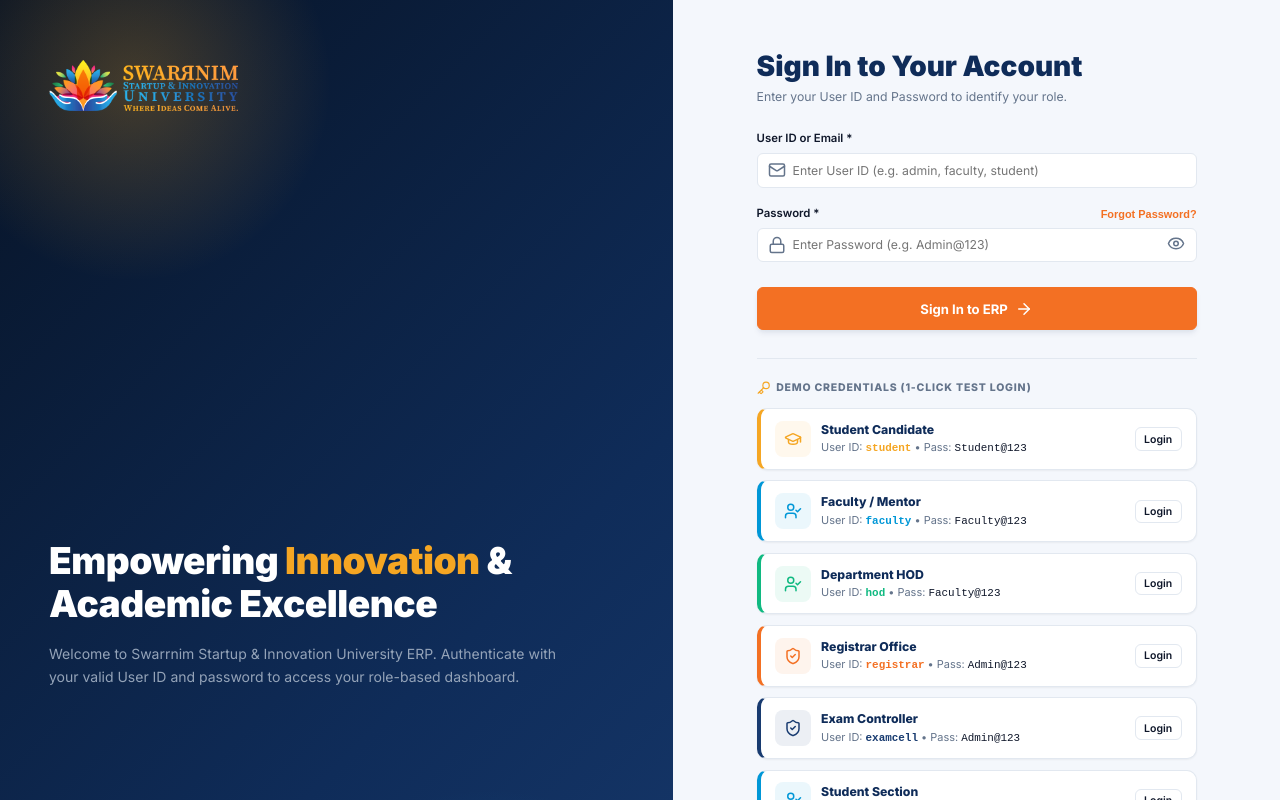
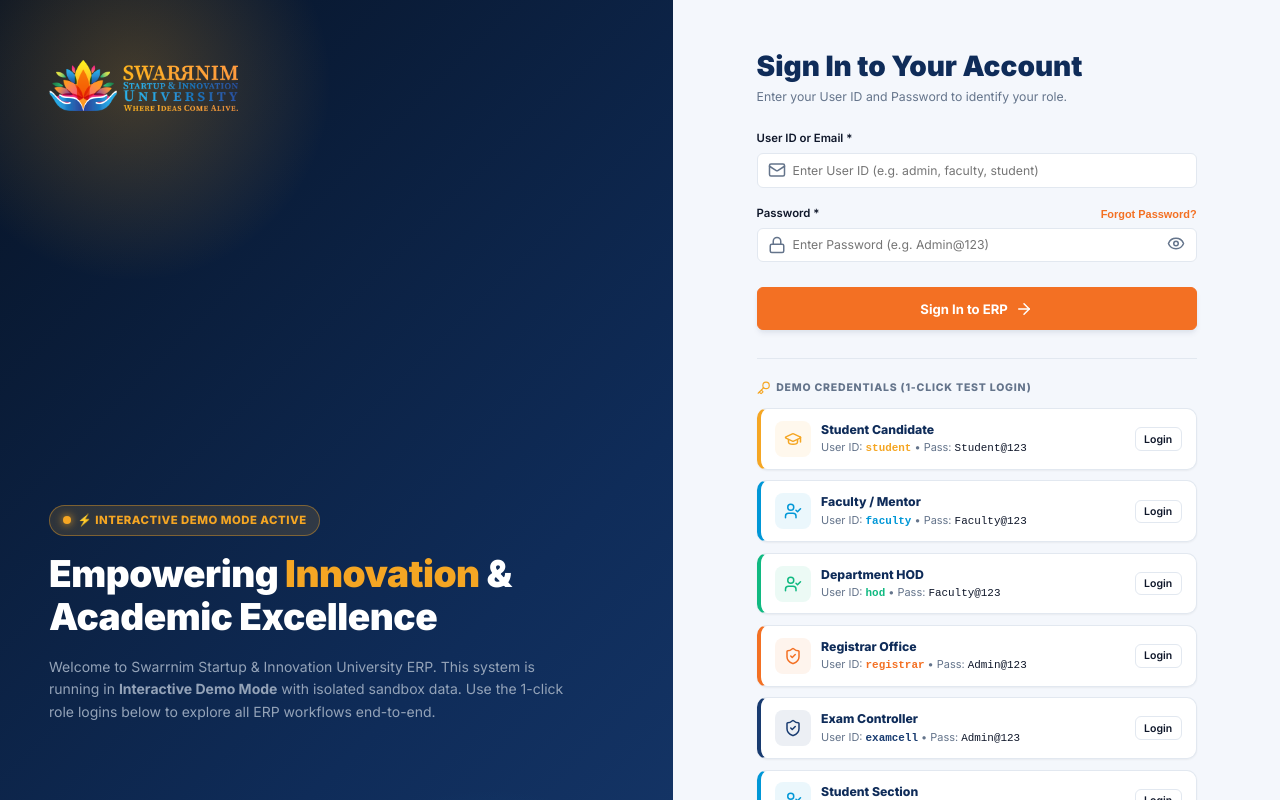
Before and after one commit to Jigspahir/SSIU_ERP-JIGAR, a React (Vite) app: page / in a window 1280 px wide. Shown: the top 800 px of the page. Built offline with nearby package versions, Linux system fonts and the light colour scheme.

Commit message:
Add interactive DEMO MODE banners, indicators, and sandbox controls across SSIU ERP

```diff
--- a/src/components/layout/Sidebar.tsx
+++ b/src/components/layout/Sidebar.tsx
@@ -198,13 +198,37 @@ export const Sidebar: React.FC<SidebarProps> = ({
               alignItems: 'center',
               justifyContent: 'center',
               cursor: 'pointer',
-              transition: 'background var(--transition-fast)'
+              transition: 'all var(--transition-fast)'
             }}
-            title={collapsed ? 'Expand Sidebar' : 'Collapse Sidebar'}
+            title={collapsed ? "Expand Sidebar" : "Collapse Sidebar"}
           >
             {collapsed ? <ChevronRight size={18} /> : <ChevronLeft size={18} />}
           </button>
         </div>
+
+        {!collapsed && (
+          <div
+            style={{
+              margin: '0.6rem 1.25rem 0.2rem 1.25rem',
+              padding: '0.35rem 0.75rem',
+              backgroundColor: 'rgba(245,166,35,0.12)',
+              border: '1px solid rgba(245,166,35,0.3)',
+              borderRadius: 'var(--radius-full)',
+              color: 'var(--brand-gold)',
+              fontSize: '0.6875rem',
+              fontWeight: 800,
+              letterSpacing: '0.5px',
+              textTransform: 'uppercase',
+              display: 'flex',
+              alignItems: 'center',
+              justifyContent: 'center',
+              gap: '0.4rem'
+            }}
+          >
+            <span style={{ width: '6px', height: '6px', borderRadius: '50%', backgroundColor: '#F5A623', boxShadow: '0 0 6px #F5A623' }}></span>
+            <span>⚡ DEMO MODE ACTIVE</span>
+          </div>
+        )}
 
         <div style={{ flex: 1, overflowY: 'auto', padding: collapsed ? '1rem 0.5rem' : '1.25rem 1rem' }}>
           {categories.map(cat => {
--- a/src/components/layout/Topbar.tsx
+++ b/src/components/layout/Topbar.tsx
@@ -95,6 +95,28 @@ export const Topbar: React.FC<TopbarProps> = ({ activeTab, setActiveTab, mobileO
       </div>
 
       <div style={{ display: 'flex', alignItems: 'center', gap: '0.75rem' }}>
+        {/* DEMO MODE Indicator Badge */}
+        <div
+          style={{
+            display: 'inline-flex',
+            alignItems: 'center',
+            gap: '0.4rem',
+            backgroundColor: 'rgba(245, 166, 35, 0.12)',
+            border: '1px solid rgba(245, 166, 35, 0.4)',
+            color: '#D97706',
+            fontSize: '0.75rem',
+            fontWeight: 800,
+            padding: '0.35rem 0.75rem',
+            borderRadius: 'var(--radius-full)',
+            letterSpacing: '0.5px',
+            textTransform: 'uppercase'
+          }}
+          title="DEMO MODE ACTIVE — Isolated Dummy Sandbox Data"
+        >
+          <span style={{ width: '7px', height: '7px', borderRadius: '50%', backgroundColor: '#F5A623', boxShadow: '0 0 6px #F5A623' }}></span>
+          <span>⚡ DEMO MODE</span>
+        </div>
+
         {/* Static Read-Only Active Role Indicator */}
         <div
           className="topbar-role-badge"
--- a/src/pages/auth/LoginPage.tsx
+++ b/src/pages/auth/LoginPage.tsx
@@ -163,12 +163,34 @@ export const LoginPage: React.FC = () => {
           <HeaderLogo />
 
           <div style={{ flex: 1, display: 'flex', flexDirection: 'column', justifyContent: 'center', maxWidth: '520px', margin: '2rem 0' }}>
+            <div
+              style={{
+                display: 'inline-flex',
+                alignItems: 'center',
+                gap: '0.5rem',
+                backgroundColor: 'rgba(245, 166, 35, 0.15)',
+                border: '1px solid rgba(245, 166, 35, 0.4)',
+                color: 'var(--brand-gold)',
+                fontSize: '0.8125rem',
+                fontWeight: 800,
+                padding: '0.4rem 0.9rem',
+                borderRadius: 'var(--radius-full)',
+                letterSpacing: '0.5px',
+                textTransform: 'uppercase',
+                alignSelf: 'flex-start',
+                marginBottom: '1.25rem'
+              }}
+            >
+              <span style={{ width: '8px', height: '8px', borderRadius: '50%', backgroundColor: '#F5A623', boxShadow: '0 0 8px #F5A623' }}></span>
+              <span>⚡ INTERACTIVE DEMO MODE ACTIVE</span>
+            </div>
+
             <h2 style={{ fontSize: '2.65rem', fontWeight: 900, color: '#FFFFFF', lineHeight: 1.15, letterSpacing: '-0.5px' }}>
               Empowering <span style={{ color: 'var(--brand-gold)' }}>Innovation</span> &amp; Academic Excellence
             </h2>
 
             <p style={{ fontSize: '1rem', color: '#94A3B8', marginTop: '1.25rem', lineHeight: 1.6 }}>
-              Welcome to Swarrnim Startup &amp; Innovation University ERP. Authenticate with your valid User ID and password to access your role-based dashboard.
+              Welcome to Swarrnim Startup &amp; Innovation University ERP. This system is running in <strong>Interactive Demo Mode</strong> with isolated sandbox data. Use the 1-click role logins below to explore all ERP workflows end-to-end.
             </p>
           </div>
         </div>
```
